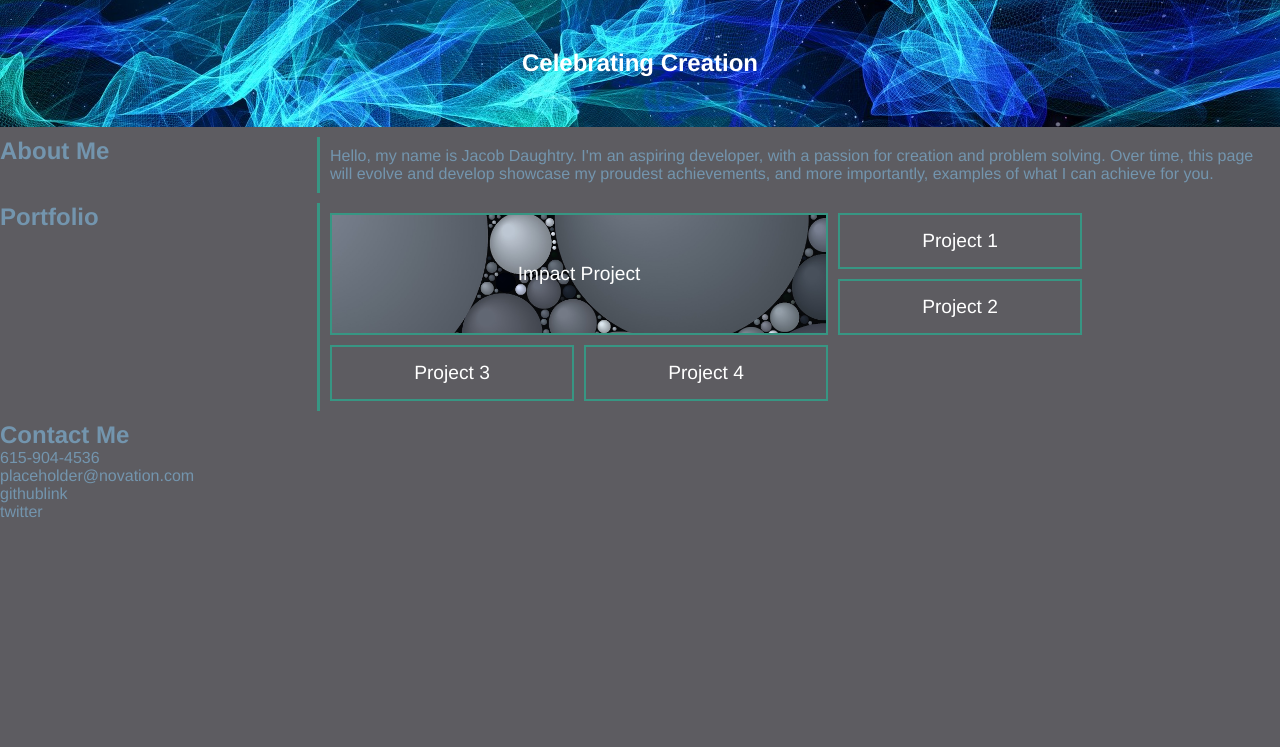
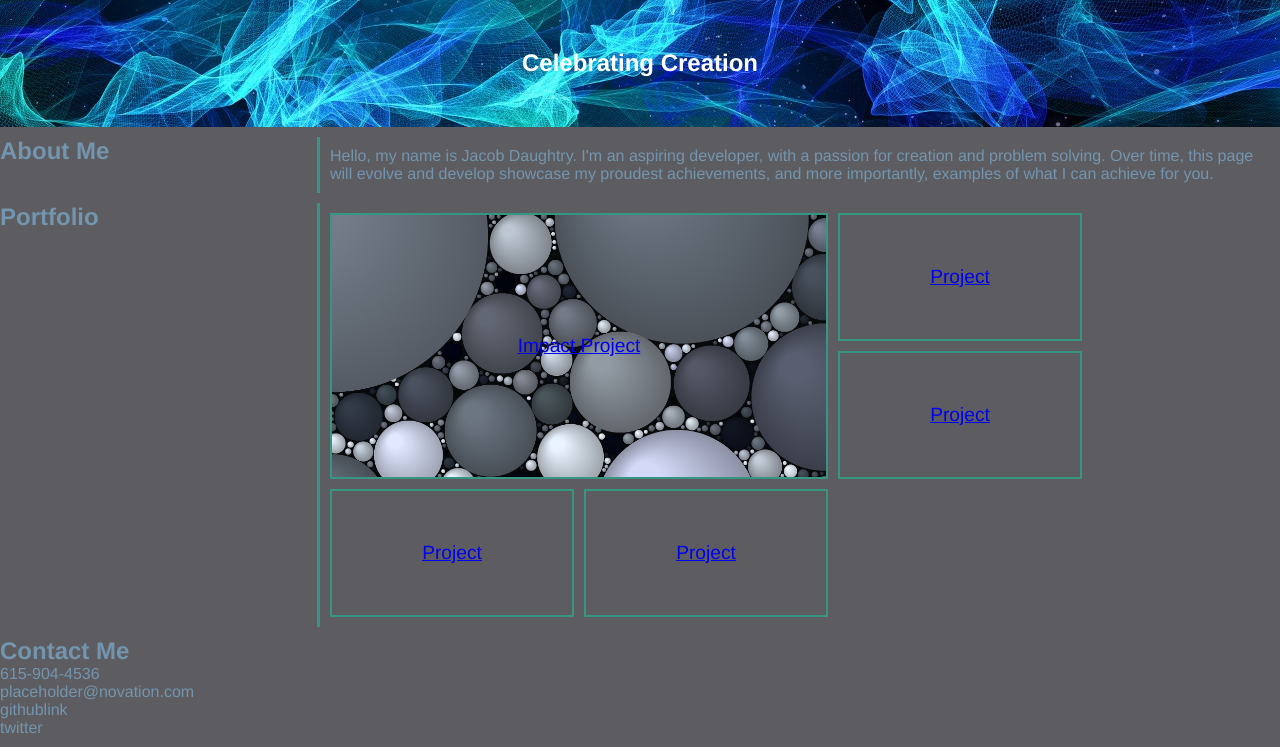
Before and after one commit to akutozo/NOVAtion, a plain HTML site: page index.html in a window 1280 px wide. Shown: the part 93-840 px from the top of the page. Before the commit the page ends 800 px from the top, so only its background shows below. Drawn offline with Linux system fonts and the light colour scheme.

Commit message:
Grid Updates

```diff
--- a/assets/css/styles.css
+++ b/assets/css/styles.css
@@ -148,6 +148,15 @@
   grid-gap: 10px;
 }
 
+.portfolio-grid-container p {
+  width: 100%;
+}
+.portfolio-grid-container a {
+  display: block;
+  width: 100%;
+  padding: 15% 0;
+}
+
 .portfolio-grid-item {
   padding: 15px 0;
   border: 2px solid var(--secondary-color);
--- a/index.html
+++ b/index.html
@@ -72,20 +72,20 @@
                 <div class="portfolio-grid-container">
                     <!-- Impact Project -->
                     <div class="portfolio-grid-item impact">
-                        Impact Project
+                        <a href="./"><p>Impact Project</p></a>
                     </div>
                     <!-- Additional Projects -->
                     <div class="portfolio-grid-item project-1">
-                        Project 1
+                        <a href="./"><p>Project</p></a>
                     </div>
                     <div class="portfolio-grid-item project-2">
-                        Project 2
+                        <a href="./"><p>Project</p></a>
                     </div>
                     <div class="portfolio-grid-item project-3">
-                        Project 3
+                        <a href="./"><p>Project</p></a>
                     </div>
                     <div class="portfolio-grid-item project-4">
-                        Project 4
+                        <a href="./"><p>Project</p></a>
                     </div>
 
                 </div>
```
